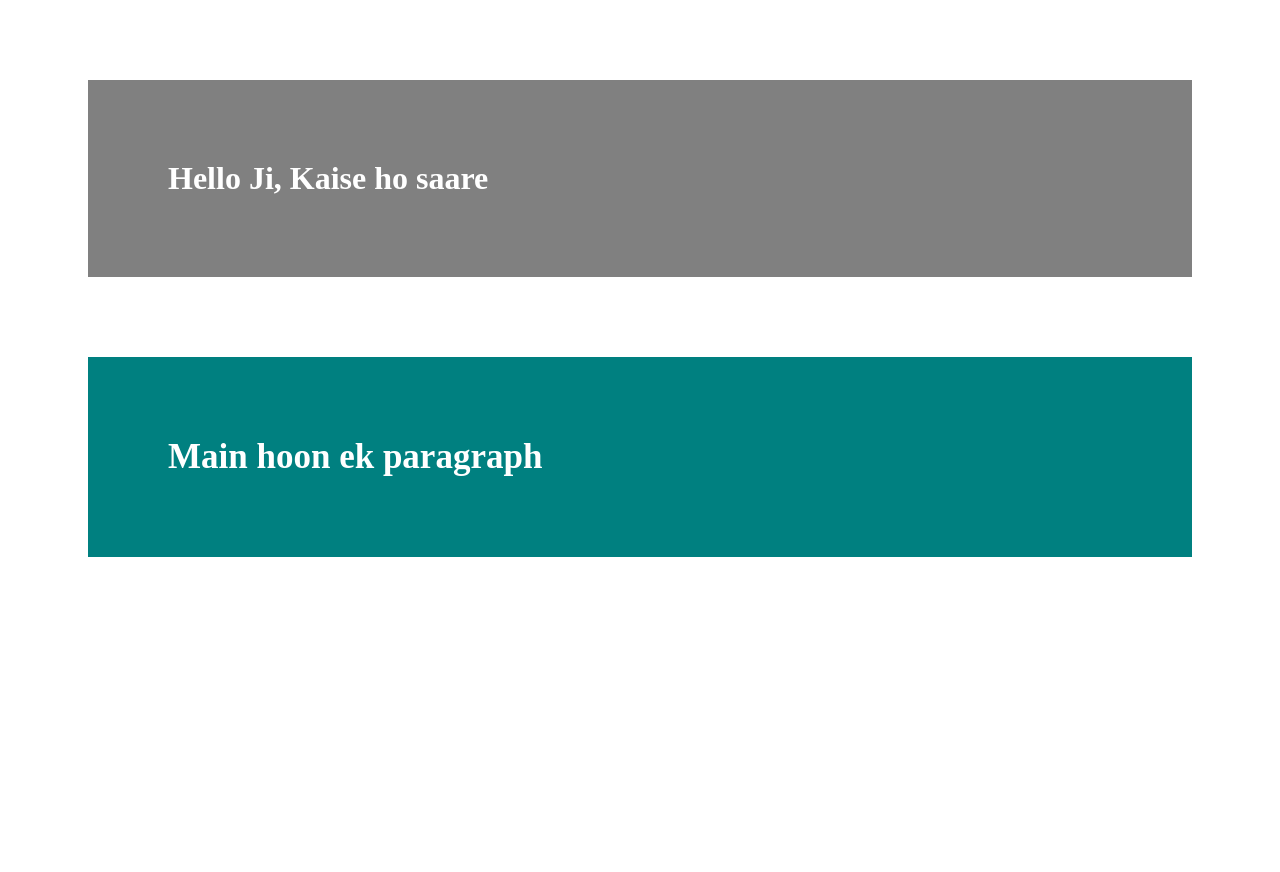
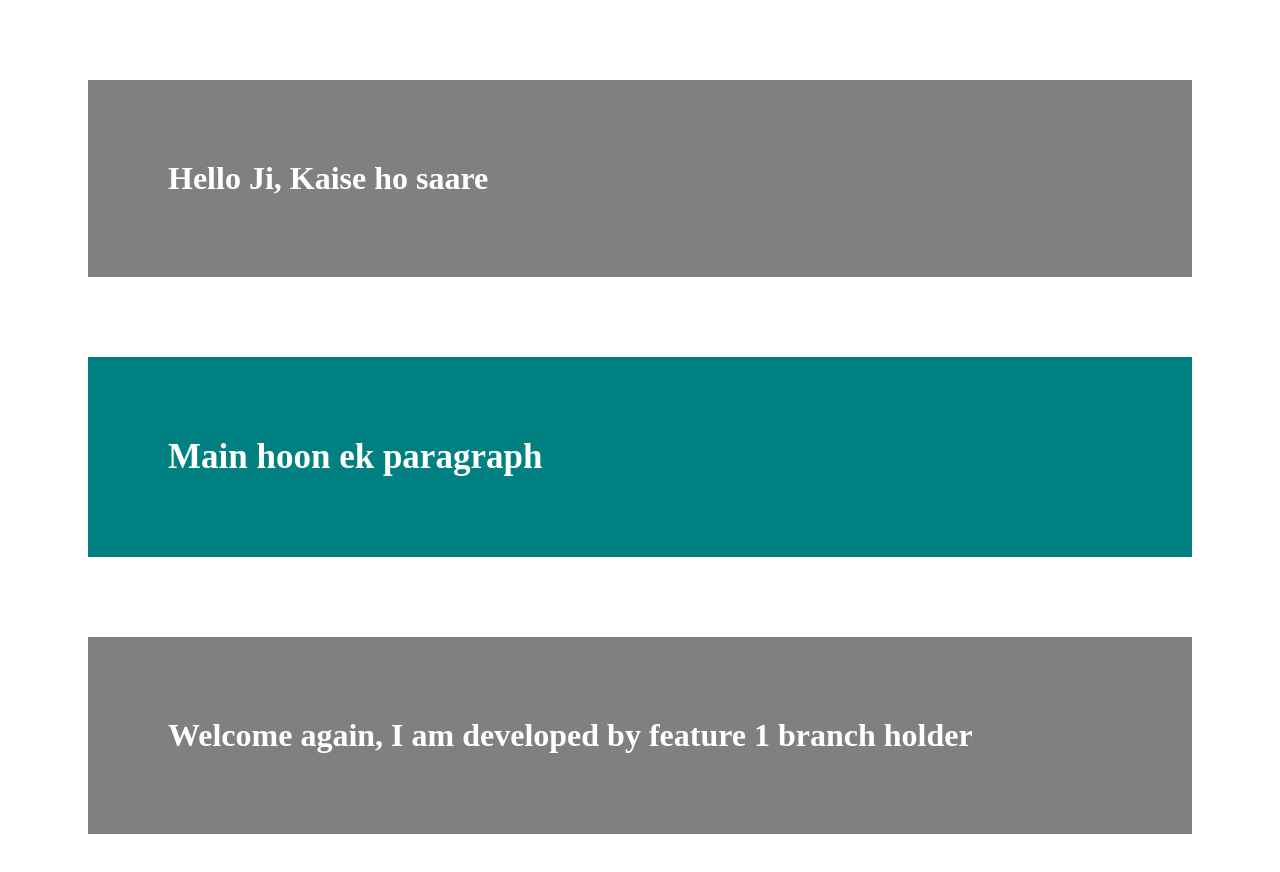
Before and after one commit to Anupam19639749/LocalRepo, a plain HTML site: page index.html in a window 1280 px wide. Before the commit the page ends 800 px from the top, so only its background shows below. Drawn offline with Linux system fonts and the light colour scheme.

Commit message:
Added a new header

```diff
--- a/index.html
+++ b/index.html
@@ -9,5 +9,6 @@
   <body>
     <h1>Hello Ji, Kaise ho saare</h1>
     <p>Main hoon ek paragraph</p>
+    <h1>Welcome again, I am developed by feature 1 branch holder</h1>
   </body>
 </html>
```
